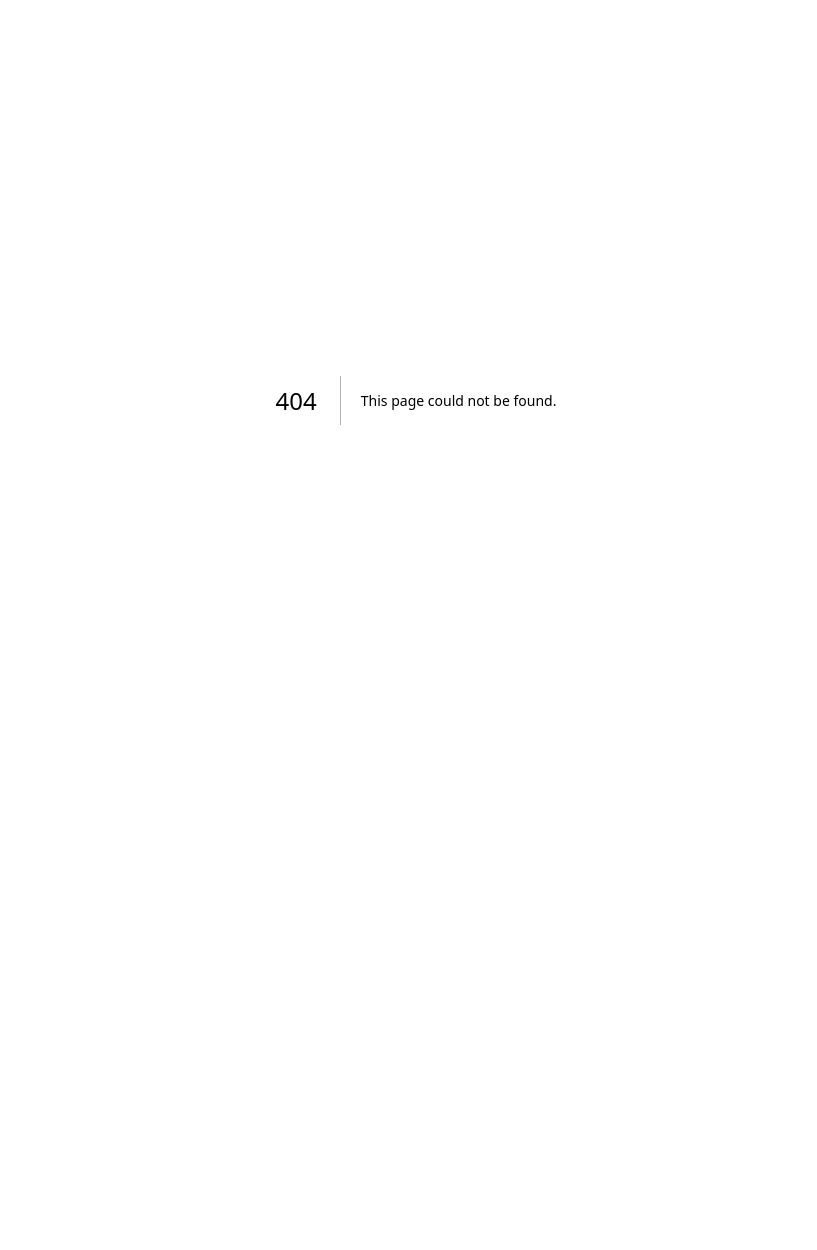
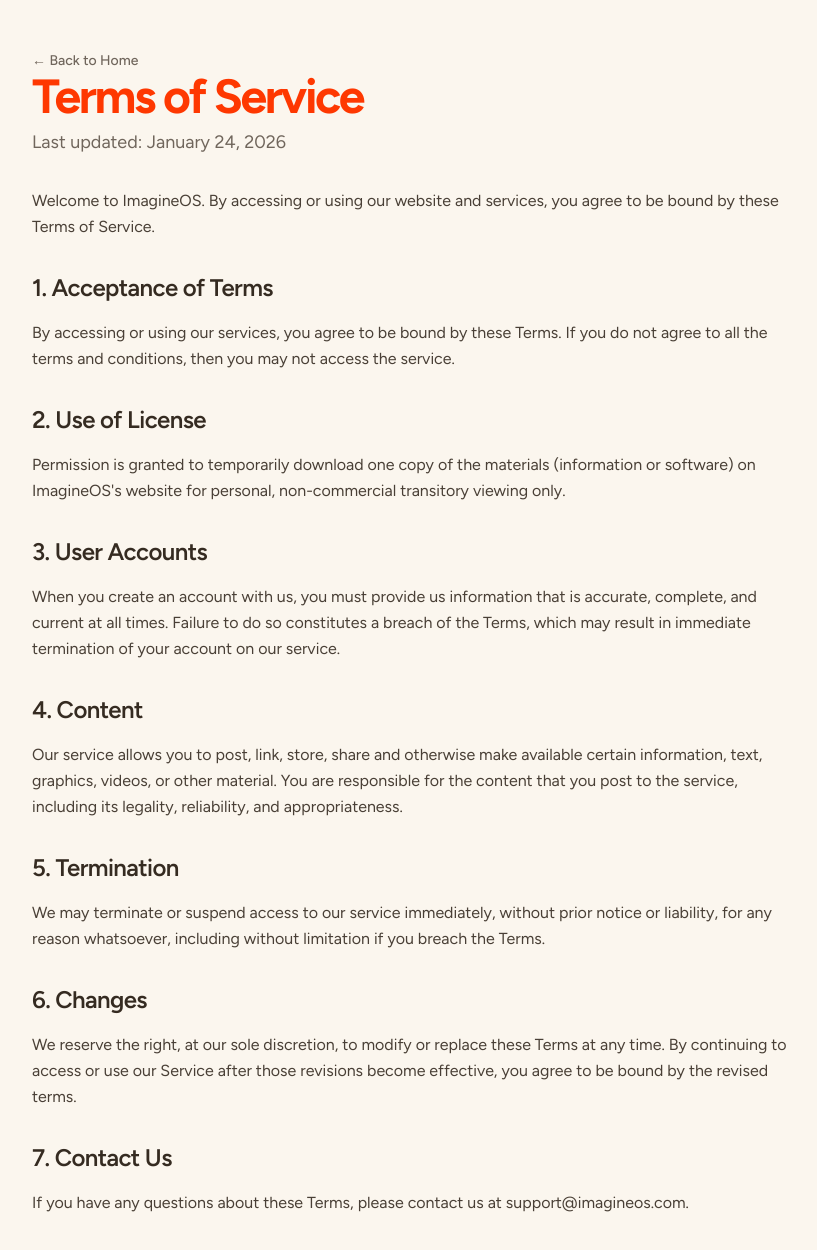
Before and after one commit to FollowMarcos/imagineos, a Next.js app: page /terms in a window 1280 px wide. Before the commit this address had no page. Shown: the top 1250 px of the page, without its empty margins (224-1041 px from the left). Before the commit the page ends 800 px from the top, so only its background shows below. Built offline with nearby package versions, Linux system fonts and the light colour scheme.

Commit message:
Add ToS and Privacy Policy pages, update footer links

```diff
--- a/src/app/page.tsx
+++ b/src/app/page.tsx
@@ -1,6 +1,7 @@
 "use client"
 
 import { Button } from "@/components/ui/button"
+import Link from "next/link"
 import { GoogleIcon, XIcon } from "@/components/icons"
 
 export default function LandingPage() {
@@ -49,8 +50,8 @@
                     © 2026 ImagineOS Inc.
                 </div>
                 <div className="flex gap-4">
-                    <a href="#" className="hover:text-foreground transition-colors">Privacy Policy</a>
-                    <a href="#" className="hover:text-foreground transition-colors">Terms of Service</a>
+                    <Link href="/privacy" className="hover:text-foreground transition-colors">Privacy Policy</Link>
+                    <Link href="/terms" className="hover:text-foreground transition-colors">Terms of Service</Link>
                 </div>
             </footer>
         </div>
--- /dev/null
+++ b/src/app/privacy/page.tsx
@@ -0,0 +1,59 @@
+
+import React from 'react';
+import Link from 'next/link';
+
+export default function PrivacyPolicy() {
+    return (
+        <div className="min-h-dvh w-full bg-background flex flex-col items-center justify-start p-6 md:p-12 relative font-sans text-foreground">
+            <main className="max-w-3xl w-full space-y-8 animate-in fade-in zoom-in duration-500">
+                <div className="space-y-2">
+                    <Link href="/" className="text-sm font-medium text-muted-foreground hover:text-primary transition-colors">
+                        ← Back to Home
+                    </Link>
+                    <h1 className="text-4xl md:text-5xl font-bold tracking-tighter text-primary">
+                        Privacy Policy
+                    </h1>
+                    <p className="text-lg text-muted-foreground">
+                        Last updated: January 24, 2026
+                    </p>
+                </div>
+
+                <section className="space-y-4 text-foreground/90 leading-relaxed">
+                    <p>
+                        At ImagineOS, we take your privacy seriously. This Privacy Policy explains how we collect, use, and protect your personal information when you use our services.
+                    </p>
+
+                    <h2 className="text-2xl font-semibold tracking-tight text-foreground pt-4">I. Information We Collect</h2>
+                    <p>
+                        We collect information you provide directly to us, such as when you create an account, update your profile, or interact with our content. This may include your name, email address, and any content you create or share on the platform.
+                    </p>
+
+                    <h2 className="text-2xl font-semibold tracking-tight text-foreground pt-4">II. How We Use Your Information</h2>
+                    <p>
+                        We use the information we collect to operate, maintain, and improve our services, to communicate with you, and to personalize your experience. We do not sell your personal data to third parties.
+                    </p>
+
+                    <h2 className="text-2xl font-semibold tracking-tight text-foreground pt-4">III. Data Security</h2>
+                    <p>
+                        We implement industry-standard security measures to protect your personal information from unauthorized access, alteration, disclosure, or destruction. However, no method of transmission over the Internet is 100% secure.
+                    </p>
+
+                    <h2 className="text-2xl font-semibold tracking-tight text-foreground pt-4">IV. Cookies</h2>
+                    <p>
+                        We may use cookies and similar tracking technologies to enhance your experience on our website. You can control the use of cookies at the individual browser level.
+                    </p>
+
+                    <h2 className="text-2xl font-semibold tracking-tight text-foreground pt-4">V. Changes to This Policy</h2>
+                    <p>
+                        We may update this Privacy Policy from time to time. We will notify you of any changes by posting the new Privacy Policy on this page.
+                    </p>
+
+                    <h2 className="text-2xl font-semibold tracking-tight text-foreground pt-4">VI. Contact Us</h2>
+                    <p>
+                        If you have any questions about this Privacy Policy, please contact us at support@imagineos.com.
+                    </p>
+                </section>
+            </main>
+        </div>
+    );
+}
--- /dev/null
+++ b/src/app/terms/page.tsx
@@ -0,0 +1,64 @@
+
+import React from 'react';
+import Link from 'next/link';
+
+export default function TermsOfService() {
+    return (
+        <div className="min-h-dvh w-full bg-background flex flex-col items-center justify-start p-6 md:p-12 relative font-sans text-foreground">
+            <main className="max-w-3xl w-full space-y-8 animate-in fade-in zoom-in duration-500">
+                <div className="space-y-2">
+                    <Link href="/" className="text-sm font-medium text-muted-foreground hover:text-primary transition-colors">
+                        ← Back to Home
+                    </Link>
+                    <h1 className="text-4xl md:text-5xl font-bold tracking-tighter text-primary">
+                        Terms of Service
+                    </h1>
+                    <p className="text-lg text-muted-foreground">
+                        Last updated: January 24, 2026
+                    </p>
+                </div>
+
+                <section className="space-y-4 text-foreground/90 leading-relaxed">
+                    <p>
+                        Welcome to ImagineOS. By accessing or using our website and services, you agree to be bound by these Terms of Service.
+                    </p>
+
+                    <h2 className="text-2xl font-semibold tracking-tight text-foreground pt-4">1. Acceptance of Terms</h2>
+                    <p>
+                        By accessing or using our services, you agree to be bound by these Terms. If you do not agree to all the terms and conditions, then you may not access the service.
+                    </p>
+
+                    <h2 className="text-2xl font-semibold tracking-tight text-foreground pt-4">2. Use of License</h2>
+                    <p>
+                        Permission is granted to temporarily download one copy of the materials (information or software) on ImagineOS's website for personal, non-commercial transitory viewing only.
+                    </p>
+
+                    <h2 className="text-2xl font-semibold tracking-tight text-foreground pt-4">3. User Accounts</h2>
+                    <p>
+                        When you create an account with us, you must provide us information that is accurate, complete, and current at all times. Failure to do so constitutes a breach of the Terms, which may result in immediate termination of your account on our service.
+                    </p>
+
+                    <h2 className="text-2xl font-semibold tracking-tight text-foreground pt-4">4. Content</h2>
+                    <p>
+                        Our service allows you to post, link, store, share and otherwise make available certain information, text, graphics, videos, or other material. You are responsible for the content that you post to the service, including its legality, reliability, and appropriateness.
+                    </p>
+
+                    <h2 className="text-2xl font-semibold tracking-tight text-foreground pt-4">5. Termination</h2>
+                    <p>
+                        We may terminate or suspend access to our service immediately, without prior notice or liability, for any reason whatsoever, including without limitation if you breach the Terms.
+                    </p>
+
+                    <h2 className="text-2xl font-semibold tracking-tight text-foreground pt-4">6. Changes</h2>
+                    <p>
+                        We reserve the right, at our sole discretion, to modify or replace these Terms at any time. By continuing to access or use our Service after those revisions become effective, you agree to be bound by the revised terms.
+                    </p>
+
+                    <h2 className="text-2xl font-semibold tracking-tight text-foreground pt-4">7. Contact Us</h2>
+                    <p>
+                        If you have any questions about these Terms, please contact us at support@imagineos.com.
+                    </p>
+                </section>
+            </main>
+        </div>
+    );
+}
```
